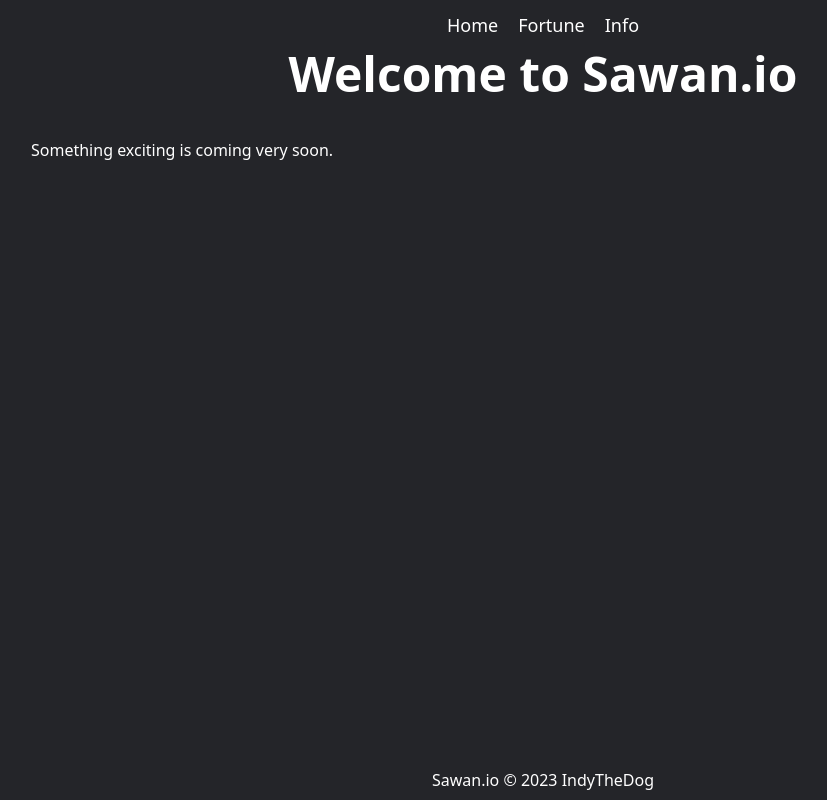
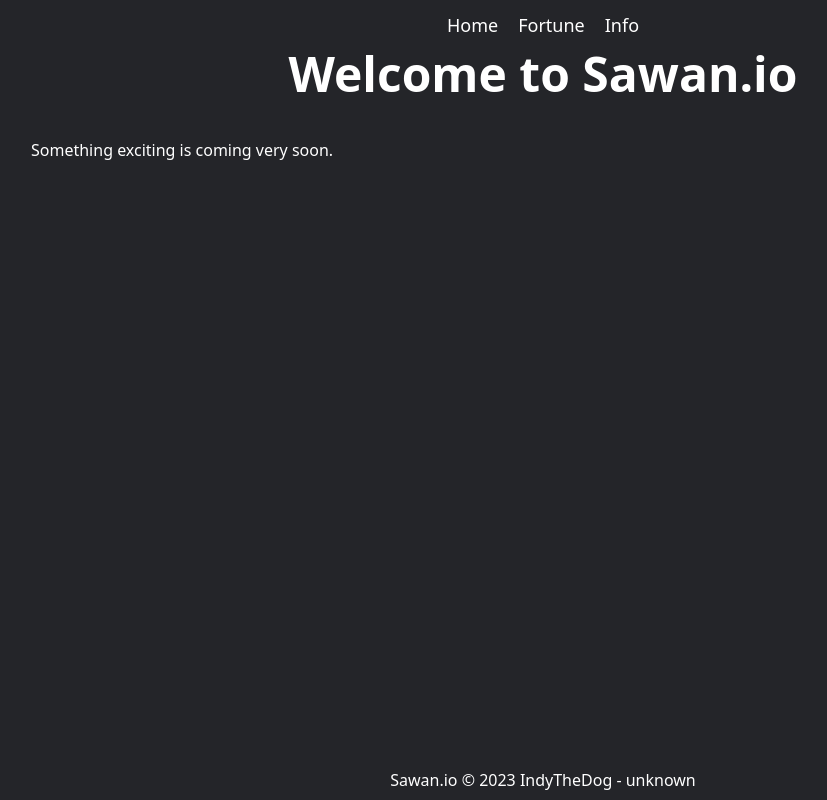
Before and after one commit to jscoobyced/sawanio, a Next.js app: page / in a window 1280 px wide. Shown: the whole page, without its empty margins (97-924 px from the left). Built offline with nearby package versions, Linux system fonts and the light colour scheme.

Commit message:
Add version in footer

```diff
--- a/app/base_layout.tsx
+++ b/app/base_layout.tsx
@@ -1,6 +1,7 @@
 import Menu from "./components/Menu"
 
 const RootLayout = ({children,}: {children: React.ReactNode}) => {
+  const version = process.env.GIT_TAG || "unknown"
   return (
     <html lang="en">
       <body className="flex flex-col h-screen bg-primary-bg text-primary-color">
@@ -8,7 +9,7 @@ const RootLayout = ({children,}: {children: React.ReactNode}) => {
         <main className="mb-auto">
         {children}
         </main>
-        <footer className="flex justify-center pb-2">Sawan.io &copy; 2023 IndyTheDog</footer>
+        <footer className="flex justify-center pb-2">Sawan.io &copy; 2023 IndyTheDog - {version}</footer>
         </body>
     </html>
   )
```
Also changed, not shown: 1 other file (tests, documents, lock files or other folders).
